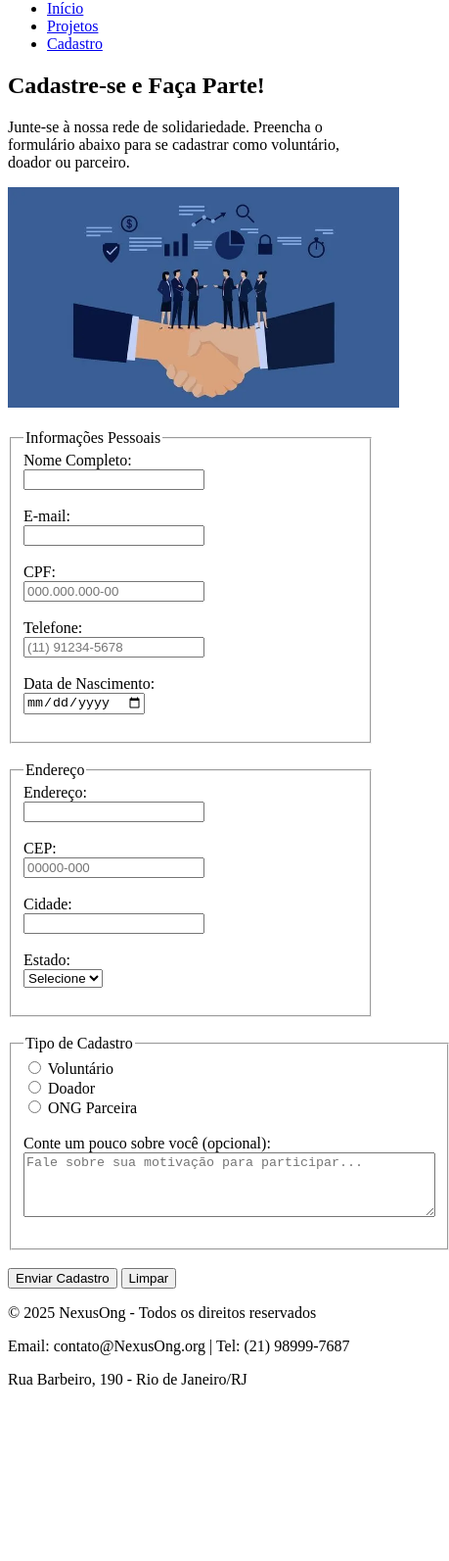
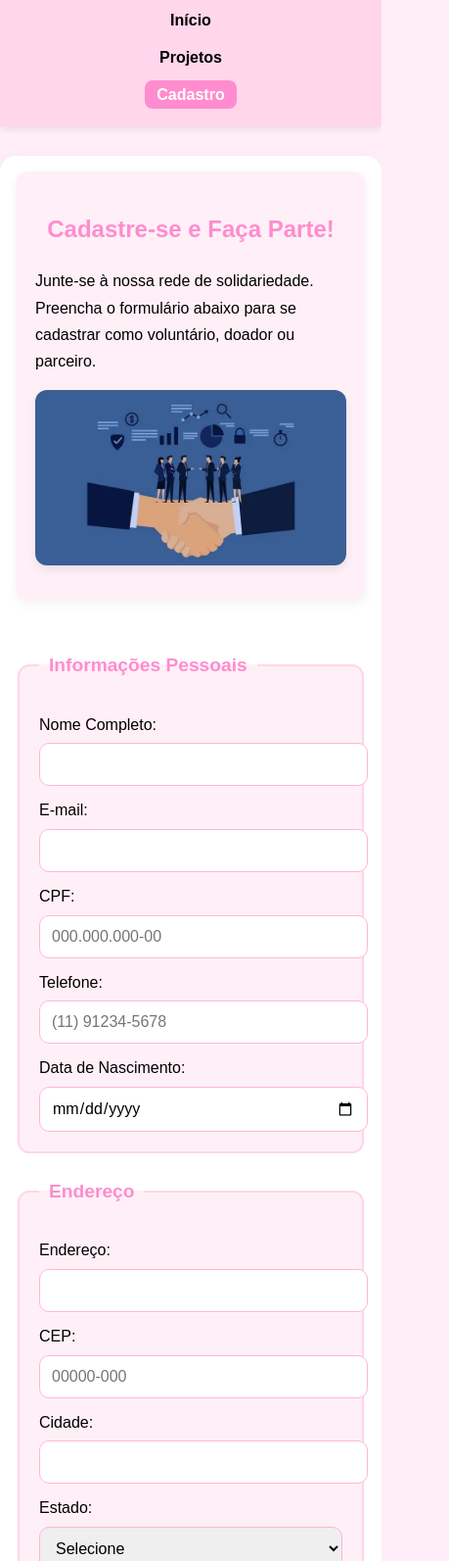
Before and after one commit to Amandalvss/Nexus-Ong, a plain HTML site: page cadastro.html in a window 390 px wide. Shown: the part 80-1673 px from the top of the page at 98% size, 459 px wide, since content can reach past the window. Before the commit the page ends 1513 px from the top, so only its background shows below. Drawn offline with Linux system fonts and the light colour scheme.

Commit message:
Atividade-2
Atualização

```diff
--- /dev/null
+++ b/CSS/style.css
@@ -0,0 +1,263 @@
+/* ===== ESTILOS GERAIS ===== */
+body {
+    font-family: 'Poppins', Arial, sans-serif;
+    background-color: #ffeef8; /* rosa bebê clarinho */
+    color: #000000;
+    margin: 0;
+    padding: 0;
+    line-height: 1.6;
+}
+
+/* ===== CABEÇALHO ===== */
+header {
+    background-color: #ffd6eb; /* rosa bebê suave */
+    color: #000000;
+    text-align: center;
+    padding: 20px 0;
+    box-shadow: 0 2px 8px rgba(0,0,0,0.1);
+}
+
+header h1 {
+    margin: 0;
+    font-size: 2.2rem;
+}
+
+nav ul {
+    list-style: none;
+    padding: 0;
+    margin: 12px 0 0 0;
+    display: flex;
+    justify-content: center;
+    gap: 25px;
+    flex-wrap: wrap;
+}
+
+nav a {
+    color: #000000;
+    text-decoration: none;
+    font-weight: 600;
+    padding: 6px 12px;
+    border-radius: 8px;
+    transition: all 0.3s ease;
+}
+
+nav a:hover,
+nav a.menu-ativo {
+    background-color: #ff8ccf;
+    color: #ffffff;
+}
+
+/* ===== CONTEÚDO PRINCIPAL ===== */
+main {
+    max-width: 1100px;
+    margin: 30px auto;
+    padding: 30px;
+    background-color: #ffffff; /* destaque conteúdo */
+    border-radius: 16px;
+    box-shadow: 0 6px 20px rgba(0,0,0,0.05);
+}
+
+h2 {
+    color: #ff8ccf;
+    margin-bottom: 20px;
+    text-align: center;
+    font-size: 2rem;
+}
+
+h3 {
+    color: #ff8ccf;
+    margin-bottom: 12px;
+    font-size: 1.5rem;
+}
+
+p {
+    margin-bottom: 16px;
+    line-height: 1.7;
+}
+
+/* ===== SEÇÕES ===== */
+section {
+    margin-bottom: 28px;
+    padding: 20px;
+    border-radius: 12px;
+    background-color: #fff0f7;
+    box-shadow: 0 4px 12px rgba(0,0,0,0.05);
+}
+
+section img {
+    width: 100%;
+    max-width: 350px;
+    height: auto;
+    display: block;
+    margin: 15px auto;
+    border-radius: 12px;
+    box-shadow: 0 4px 10px rgba(0,0,0,0.08);
+}
+
+/* ===== LINKS ===== */
+a {
+    color: #ff8ccf;
+    font-weight: bold;
+    text-decoration: none;
+    transition: all 0.3s ease;
+}
+
+a:hover {
+    text-decoration: underline;
+}
+
+/* ===== SEPARADOR ===== */
+hr {
+    border: none;
+    height: 1px;
+    background-color: #ffccd8;
+    margin: 30px 0;
+}
+
+/* ===== RODAPÉ ===== */
+footer {
+    background-color: #ffd6eb;
+    color: #000000;
+    text-align: center;
+    padding: 20px;
+    margin-top: 40px;
+    font-size: 14px;
+    border-top: 2px solid #ffb6d9;
+}
+
+/* ===== CARDS DE PROJETOS ===== */
+.ong-card {
+    background-color: #ffffff;
+    border-radius: 16px;
+    box-shadow: 0 6px 18px rgba(0,0,0,0.08);
+    margin: 20px 0;
+    overflow: hidden;
+    transition: transform 0.3s, box-shadow 0.3s;
+    padding: 20px;
+}
+
+.ong-card:hover {
+    transform: translateY(-6px);
+    box-shadow: 0 10px 25px rgba(0,0,0,0.15);
+}
+
+.ong-card img {
+    width: 100%;
+    height: 200px;
+    object-fit: cover;
+    border-radius: 12px;
+    margin-bottom: 16px;
+}
+
+/* ===== FORMULÁRIO ===== */
+.formulario {
+    background-color: #fffafb;
+    border: 2px solid #ffb6d9;
+    border-radius: 16px;
+    padding: 30px;
+    max-width: 720px;
+    margin: 30px auto;
+    box-shadow: 0 6px 15px rgba(0,0,0,0.08);
+}
+
+fieldset {
+    border: 2px solid #ffd6e8;
+    border-radius: 12px;
+    margin-bottom: 24px;
+    padding: 20px;
+    background-color: #fff0f7;
+}
+
+legend {
+    color: #ff8ccf;
+    font-weight: bold;
+    padding: 0 10px;
+    font-size: 1.2rem;
+}
+
+label {
+    display: block;
+    margin-top: 12px;
+    color: #000000;
+}
+
+input, select, textarea {
+    width: 100%;
+    padding: 12px;
+    margin-top: 6px;
+    border: 1px solid #ffb6d9;
+    border-radius: 10px;
+    font-size: 1rem;
+    font-family: 'Poppins', sans-serif;
+    transition: all 0.3s ease;
+}
+
+input:focus, select:focus, textarea:focus {
+    outline: none;
+    border-color: #ff8ccf;
+    box-shadow: 0 0 8px #ffd6e8;
+}
+
+textarea {
+    resize: vertical;
+}
+
+/* ===== BOTÕES ===== */
+.botoes,
+.botoes-formulario {
+    display: flex;
+    justify-content: center;
+    gap: 18px;
+    margin-top: 20px;
+    flex-wrap: wrap;
+}
+
+.botao {
+    background-color: #ffb6d9;
+    color: #000000;
+    border: none;
+    padding: 12px 22px;
+    border-radius: 10px;
+    font-weight: bold;
+    cursor: pointer;
+    transition: all 0.3s ease;
+}
+
+.botao:hover {
+    background-color: #ff8ccf;
+    color: #ffffff;
+}
+
+.botao-secundario {
+    background-color: #ffe5f1;
+}
+
+.botao-secundario:hover {
+    background-color: #ffd6e8;
+}
+
+/* ===== IMAGENS DO FORM ===== */
+.img-formulario {
+    display: block;
+    margin: 0 auto 20px;
+    border-radius: 12px;
+}
+
+/* ===== RESPONSIVIDADE ===== */
+@media (max-width: 992px) {
+    main { padding: 24px; }
+    nav ul { flex-direction: column; gap: 12px; }
+}
+
+@media (max-width: 768px) {
+    main { padding: 16px; }
+    .conteudo-grid { display: flex; flex-direction: column; gap: 24px; }
+    .formulario { width: 90%; padding: 20px; }
+}
+
+@media (max-width: 576px) {
+    .ong-card img { height: 150px; }
+    .img-formulario { max-width: 90%; }
+    h2 { font-size: 1.5rem; }
+    h3 { font-size: 1.2rem; }
+}
--- a/cadastro.html
+++ b/cadastro.html
@@ -3,79 +3,69 @@
 <head>
   <meta charset="UTF-8">
   <meta name="viewport" content="width=device-width, initial-scale=1.0">
-  <title>Cadastro | NexusOng</title>
+  <title>Cadastro | Nexus Ong</title>
+  <link rel="stylesheet" href="css/style.css">
 </head>
 <body>
   <!-- CABEÇALHO / MENU -->
-  <header>
-    <h1>EloSocial</h1>
+  <header class="menu-horizontal">
+    <h1 class="titulo-site">Nexus Ong</h1>
     <nav>
-      <ul>
-        <li><a href="index.html">Início</a></li>
-        <li><a href="projetos.html">Projetos</a></li>
-        <li><a href="cadastro.html">Cadastro</a></li>
+      <ul class="menu-lista">
+        <li><a href="index.html" class="menu-link">Início</a></li>
+        <li><a href="projetos.html" class="menu-link">Projetos</a></li>
+        <li><a href="cadastro.html" class="menu-link menu-ativo">Cadastro</a></li>
       </ul>
     </nav>
   </header>
 
   <!-- CONTEÚDO PRINCIPAL -->
-  <main>
-    <h2>Cadastre-se e Faça Parte!</h2>
-    <p>Junte-se à nossa rede de solidariedade. Preencha o formulário abaixo para se cadastrar como voluntário, doador ou parceiro.</p>
+  <main class="conteudo-grid">
+    <section class="info-cadastro">
+      <h2>Cadastre-se e Faça Parte!</h2>
+      <p>Junte-se à nossa rede de solidariedade. Preencha o formulário abaixo para se cadastrar como voluntário, doador ou parceiro.</p>
 
-    <!-- IMAGEM DO CADASTRO -->
-    <picture>
-      <source srcset="img/meuprojeto2.webp" type="image/webp">
-      <img src="img/meuprojeto2.jpg" alt="Pessoa preenchendo formulário de cadastro" width="400" loading="lazy">
-    </picture>
+      <!-- IMAGEM DO FORMULÁRIO -->
+      <picture class="imagem-cadastro">
+        <source srcset="img/meuprojeto2.webp" type="image/webp">
+        <img src="img/meuprojeto2.jpg" alt="Pessoa preenchendo formulário de cadastro">
+      </picture>
+    </section>
 
-    <br><br>
-
-    <form>
-      <!-- DADOS PESSOAIS -->
+    <!-- FORMULÁRIO -->
+    <form class="formulario-grid">
       <fieldset>
         <legend>Informações Pessoais</legend>
 
-        <label for="nome">Nome Completo:</label><br>
-        <input type="text" id="nome" name="nome" required><br><br>
+        <label for="nome">Nome Completo:</label>
+        <input type="text" id="nome" name="nome" required>
 
-        <label for="email">E-mail:</label><br>
-        <input type="email" id="email" name="email" required><br><br>
+        <label for="email">E-mail:</label>
+        <input type="email" id="email" name="email" required>
 
-        <label for="cpf">CPF:</label><br>
-        <input type="text" id="cpf" name="cpf"
-               pattern="\d{3}\.\d{3}\.\d{3}-\d{2}"
-               placeholder="000.000.000-00"
-               required><br><br>
+        <label for="cpf">CPF:</label>
+        <input type="text" id="cpf" name="cpf" pattern="\d{3}\.\d{3}\.\d{3}-\d{2}" placeholder="000.000.000-00" required>
 
-        <label for="telefone">Telefone:</label><br>
-        <input type="tel" id="telefone" name="telefone"
-               pattern="\(\d{2}\)\s?\d{4,5}-\d{4}"
-               placeholder="(11) 91234-5678"><br><br>
+        <label for="telefone">Telefone:</label>
+        <input type="tel" id="telefone" name="telefone" pattern="\(\d{2}\)\s?\d{4,5}-\d{4}" placeholder="(11) 91234-5678">
 
-        <label for="nascimento">Data de Nascimento:</label><br>
-        <input type="date" id="nascimento" name="nascimento" required><br><br>
+        <label for="nascimento">Data de Nascimento:</label>
+        <input type="date" id="nascimento" name="nascimento" required>
       </fieldset>
 
-      <br>
-
-      <!-- ENDEREÇO -->
       <fieldset>
         <legend>Endereço</legend>
 
-        <label for="endereco">Endereço:</label><br>
-        <input type="text" id="endereco" name="endereco" required><br><br>
+        <label for="endereco">Endereço:</label>
+        <input type="text" id="endereco" name="endereco" required>
 
-        <label for="cep">CEP:</label><br>
-        <input type="text" id="cep" name="cep"
-               pattern="\d{5}-\d{3}"
-               placeholder="00000-000"
-               required><br><br>
+        <label for="cep">CEP:</label>
+        <input type="text" id="cep" name="cep" pattern="\d{5}-\d{3}" placeholder="00000-000" required>
 
-        <label for="cidade">Cidade:</label><br>
-        <input type="text" id="cidade" name="cidade" required><br><br>
+        <label for="cidade">Cidade:</label>
+        <input type="text" id="cidade" name="cidade" required>
 
-        <label for="estado">Estado:</label><br>
+        <label for="estado">Estado:</label>
         <select id="estado" name="estado" required>
           <option value="">Selecione</option>
           <option value="SP">SP</option>
@@ -88,38 +78,29 @@
           <option value="SC">SC</option>
           <option value="CE">CE</option>
           <option value="Outros">Outros</option>
-        </select><br><br>
+        </select>
       </fieldset>
 
-      <br>
-
-      <!-- TIPO DE CADASTRO -->
       <fieldset>
         <legend>Tipo de Cadastro</legend>
-        <label>
-          <input type="radio" name="tipo" value="voluntario" required> Voluntário
-        </label><br>
-        <label>
-          <input type="radio" name="tipo" value="doador"> Doador
-        </label><br>
-        <label>
-          <input type="radio" name="tipo" value="ong"> ONG Parceira
-        </label><br><br>
+        <label><input type="radio" name="tipo" value="voluntario" required> Voluntário</label>
+        <label><input type="radio" name="tipo" value="doador"> Doador</label>
+        <label><input type="radio" name="tipo" value="ong"> ONG Parceira</label>
 
-        <label for="mensagem">Conte um pouco sobre você (opcional):</label><br>
-        <textarea id="mensagem" name="mensagem" rows="4" cols="50" placeholder="Fale sobre sua motivação para participar..."></textarea><br><br>
+        <label for="mensagem">Conte um pouco sobre você (opcional):</label>
+        <textarea id="mensagem" name="mensagem" rows="4" placeholder="Fale sobre sua motivação para participar..."></textarea>
       </fieldset>
 
-      <br>
-
-      <button type="submit">Enviar Cadastro</button>
-      <button type="reset">Limpar</button>
+      <div class="botoes-formulario">
+        <button type="submit" class="botao">Enviar Cadastro</button>
+        <button type="reset" class="botao botao-secundario">Limpar</button>
+      </div>
     </form>
   </main>
 
   <!-- RODAPÉ -->
-  <footer>
-    <p>&copy; 2025 NexusOng - Todos os direitos reservados</p>
+  <footer class="rodape">
+    <p>&copy; 2025 Nexus Ong - Todos os direitos reservados</p>
     <p>Email: contato@NexusOng.org | Tel: (21) 98999-7687</p>
     <p>Rua Barbeiro, 190 - Rio de Janeiro/RJ</p>
   </footer>
```
Also changed, not shown: index.html (+34 -22 lines), projetos.html (+28 -21 lines).
